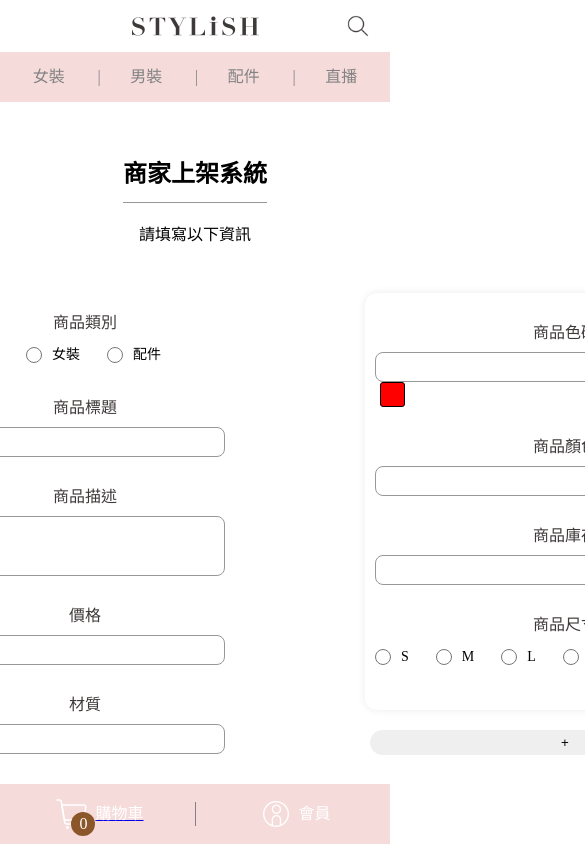
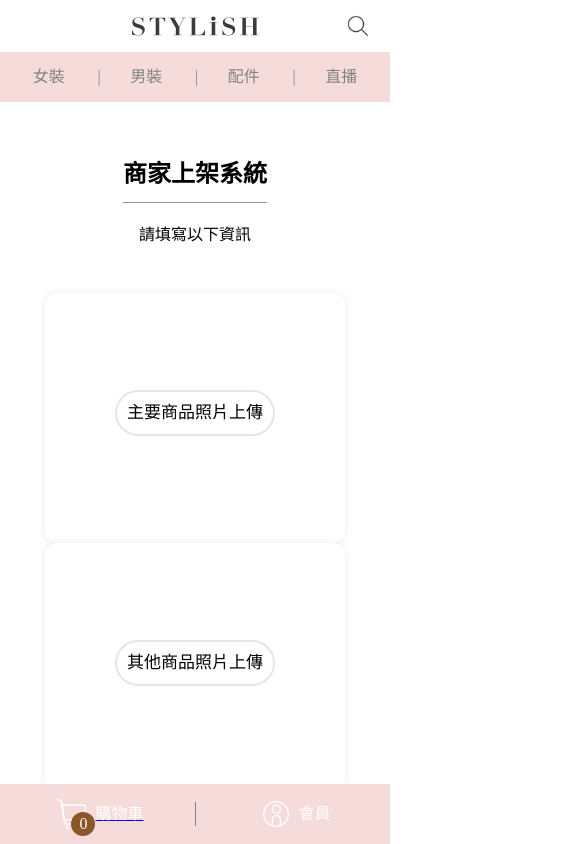
Before and after one commit to Orcus2021/Co-Work, a React (Create React App) app: page /user/upload in a window 390 px wide. Shown: the top 844 px of the page, 585 px wide, since content can reach past the window. Built offline with nearby package versions, Linux system fonts and the light colour scheme; a web font is replaced by a local one.

Commit message:
Add Upload mobile layout

```diff
--- a/src/pages/User/Upload.js
+++ b/src/pages/User/Upload.js
@@ -35,17 +35,26 @@ const BackButton = styled.button`
 const Form = styled.div`
   display: flex;
   margin-top: 50px;
+  @media screen and (max-width: 1279px) {
+    flex-direction: column;
+  }
 `;
 const FormLeft = styled.div`
   display: flex;
   flex-direction: column;
   width: 300px;
   margin-right: 20px;
+  @media screen and (max-width: 1279px) {
+    margin: 0 auto;
+  }
 `;
 const FormCenter = styled.div`
   display: flex;
   width: 400px;
   margin-right: 20px;
+  @media screen and (max-width: 1279px) {
+    justify-content: center;
+  }
 `;
 const FormRight = styled.div`
   display: flex;
```
